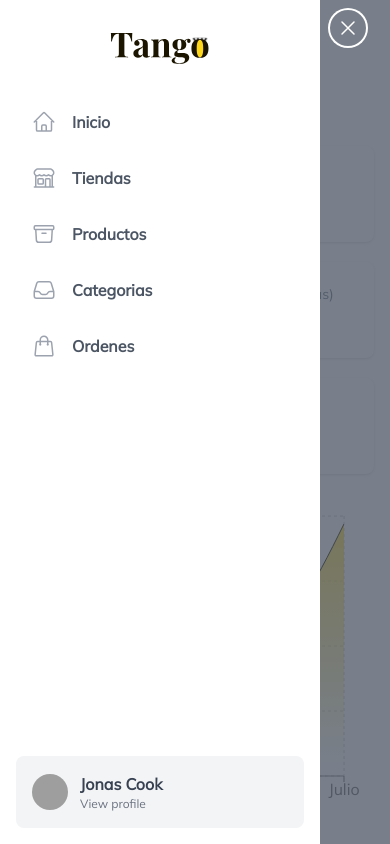
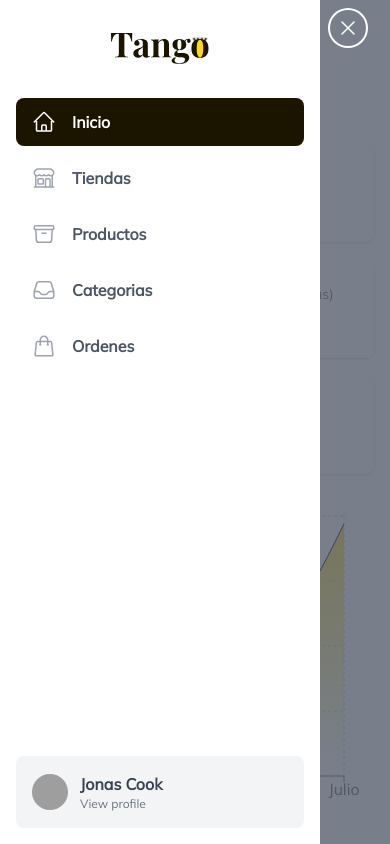
Before and after one commit to andydev404/tango, a Next.js app: page /dashboard in a window 390 px wide. Both pictures are taken after a click on the button "Open sidebar". Shown: the top 844 px of the page. Built offline with nearby package versions, Linux system fonts and the light colour scheme; grey boxes are pictures that could not be loaded.

Commit message:
fix(sidebar): close sidebar menu when a link is clicked

```diff
--- a/src/components/SidebarMenu/SidebarMobileMenu.tsx
+++ b/src/components/SidebarMenu/SidebarMobileMenu.tsx
@@ -4,9 +4,11 @@ import { XMarkIcon } from '@heroicons/react/24/outline';
 import { shallow } from 'zustand/shallow';
 import Image from 'next/image';
 import clsx from 'clsx';
+import Link from 'next/link';
 import { Logo } from '@components/Logo';
 import { NavigationItem, AccountInfo } from '@common/types';
 import { useSidebarMenuStore } from '@stores/sidebarMenuStore';
+import { useRouter } from 'next/router';
 
 type Props = {
   menuItems: NavigationItem[];
@@ -14,6 +16,7 @@ type Props = {
 };
 
 export function SidebarMobileMenu({ menuItems, account }: Props) {
+  const router = useRouter();
   const { menuIsOpen, closeSideMenu } = useSidebarMenuStore(
     state => ({
       menuIsOpen: state.menuIsOpen,
@@ -81,11 +84,12 @@ export function SidebarMobileMenu({ menuItems, account }: Props) {
                 </div>
                 <nav className="mt-8 space-y-2 px-4">
                   {menuItems.map(item => (
-                    <a
+                    <Link
                       key={item.name}
+                      onClick={closeSideMenu}
                       href={item.href}
                       className={clsx(
-                        item.current
+                        router.asPath === item.href
                           ? 'bg-brand-900 text-white'
                           : 'text-gray-600 hover:bg-brand-900 hover:text-white',
                         'group flex items-center rounded-lg px-4 py-3 font-semibold transition'
@@ -93,7 +97,7 @@ export function SidebarMobileMenu({ menuItems, account }: Props) {
                     >
                       <item.icon
                         className={clsx(
-                          item.current
+                          router.asPath === item.href
                             ? 'text-white'
                             : 'text-gray-400 group-hover:text-white',
                           'mr-4 h-6 w-6 flex-shrink-0 transition'
@@ -101,7 +105,7 @@ export function SidebarMobileMenu({ menuItems, account }: Props) {
                         aria-hidden="true"
                       />
                       {item.name}
-                    </a>
+                    </Link>
                   ))}
                 </nav>
               </div>
```
